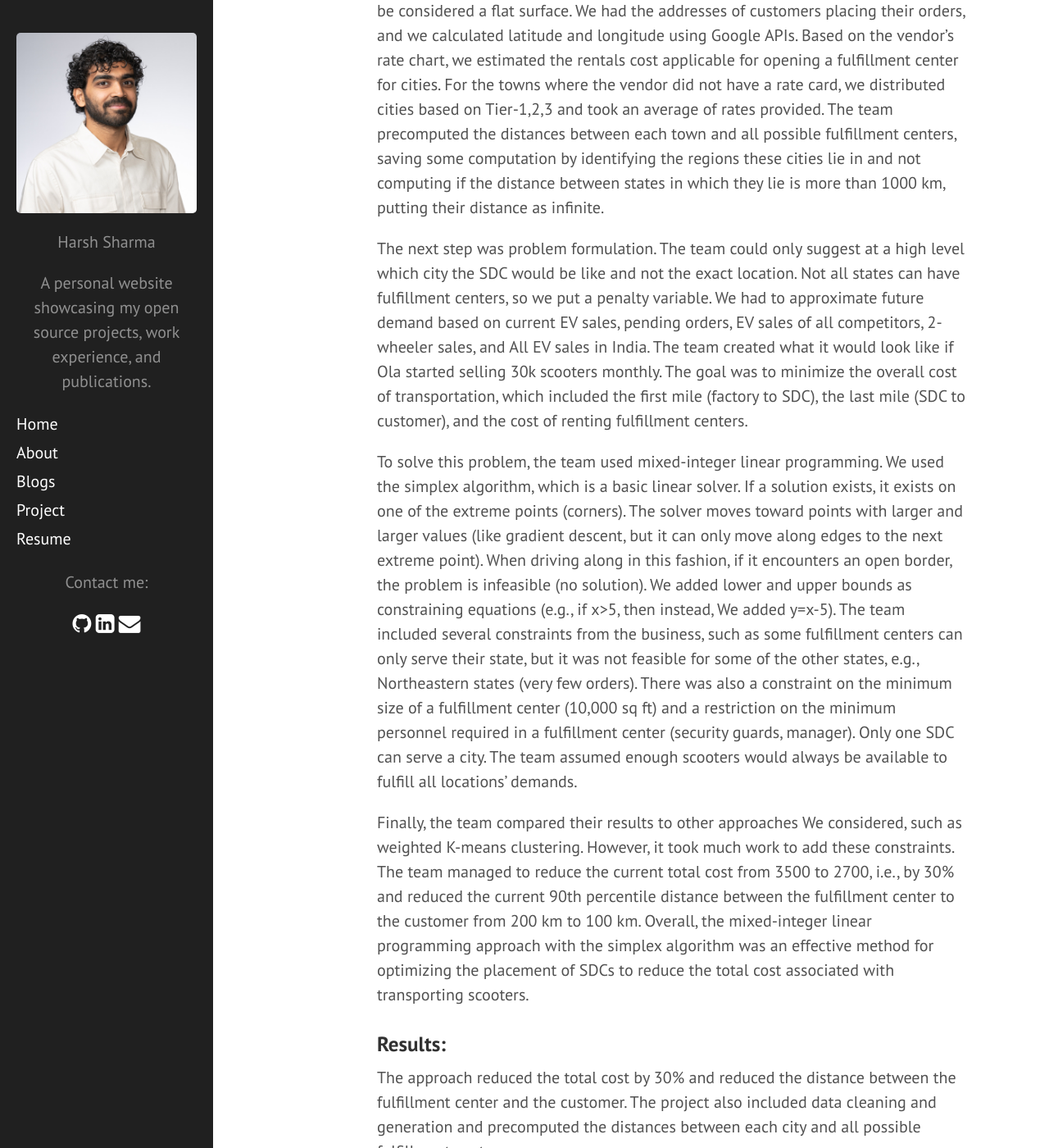
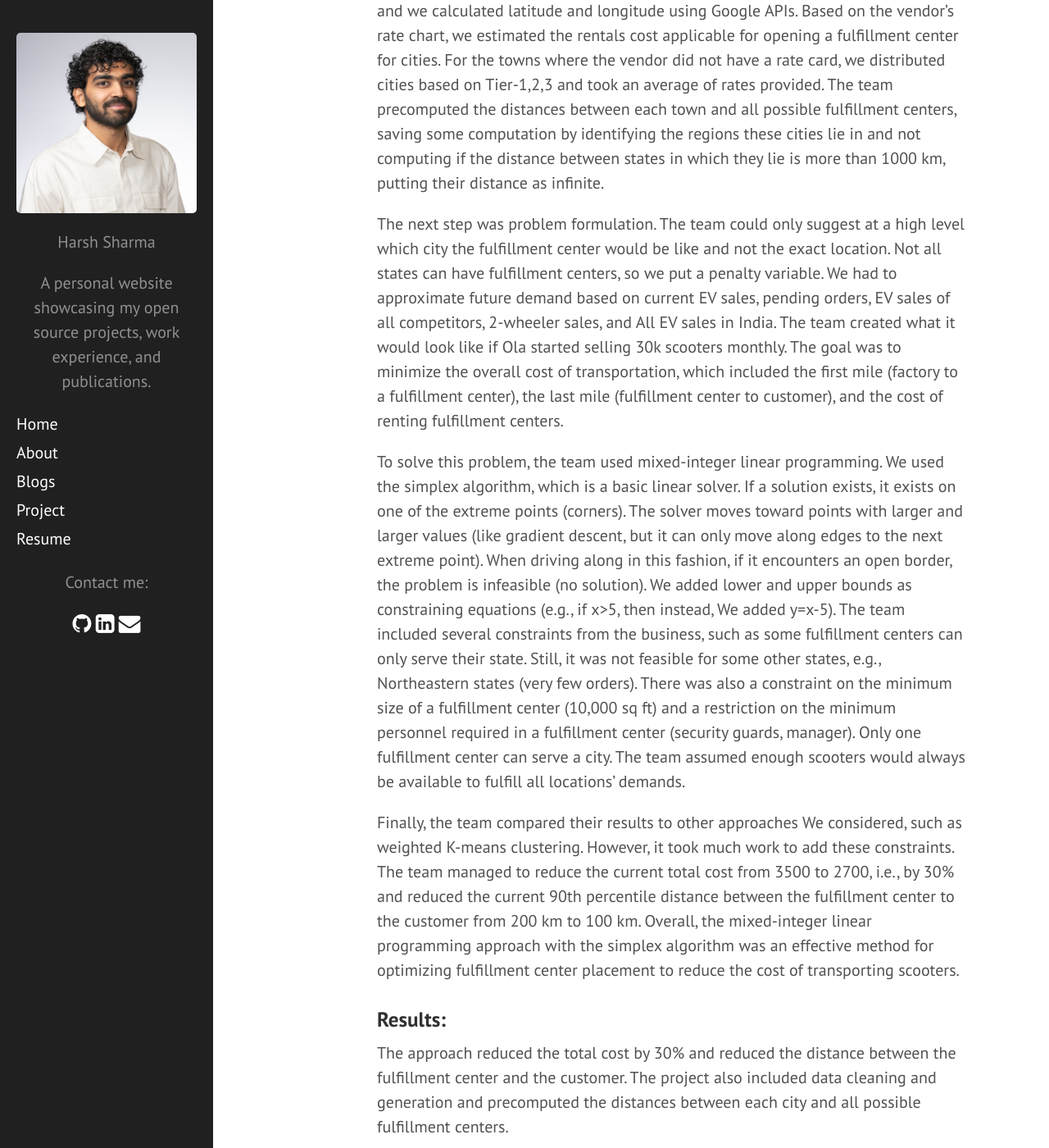
Before and after one commit to 97harsh/97harsh.github.io, a Jekyll site: the page built from _posts/2023-02-26-route-optimization.md, in a window 1280 px wide and 1400 px high, scrolled down 1990 px. Shown: the whole window at 82% size. Built offline with Jekyll 4.4.1, drawn with Linux system fonts in a browser that asks for light colours; nearby versions of some CDN libraries; Markdown is read by kramdown in place of the engine named in the settings; some of the changed text lies outside the part shown.

Commit message:
editing route optimization project

```diff
--- a/_posts/2023-02-26-route-optimization.md
+++ b/_posts/2023-02-26-route-optimization.md
@@ -1,7 +1,7 @@
 ---
 layout: post
 title: Reducing Transportation Costs with Fulfillment Center Location Optimization &#58; A Case Study
-description: In this project that I worked on at Ola, we aimed to identify the optimal locations to place Self-Driving Cars (SDCs) to minimize transportation costs. We used mixed integer linear programming to solve this problem, setting constraints based on business requirements such as minimum fulfillment center size and personnel. We also cleaned and generated data on city locations, customer addresses, and rental costs for the optimization algorithm. Through our methods, we reduced total costs by 30% and decreased the distance between fulfillment centers and customers by half.
+description: In this project, I worked on at Ola, we aimed to identify the optimal locations to place Scooter Fulfillment centers to minimize transportation costs. We used mixed integer linear programming to solve this problem, setting constraints based on business requirements such as minimum fulfillment center size and personnel. We also cleaned and generated data on city locations, customer addresses, and rental costs for the optimization algorithm. Through our methods, we reduced total costs by 30% and decreased the distance between fulfillment centers and customers by half.
 type: project
 
 tags: ["Route Optimization"]
@@ -9,34 +9,34 @@ tags: ["Route Optimization"]
 
 ### TL;DR
 
-In this project that I worked on at Ola, we aimed to identify the optimal locations to place Self-Driving Cars (SDCs) to minimize transportation costs. We used mixed integer linear programming to solve this problem, setting constraints based on business requirements such as minimum fulfillment center size and personnel. We also cleaned and generated data on city locations, customer addresses, and rental costs for the optimization algorithm. Through our methods, we reduced total costs by 30% and decreased the distance between fulfillment centers and customers by half.
+In this project that I worked on at Ola, we aimed to identify the optimal locations to place Fulfillment centers to minimize transportation costs. We used mixed integer linear programming to solve this problem, setting constraints based on business requirements such as minimum fulfillment center size and personnel. We also cleaned and generated data on city locations, customer addresses, and rental costs for the optimization algorithm. Through our methods, we reduced total costs by 30% and decreased the distance between fulfillment centers and customers by half.
 
 ### Introduction
-The project aims to identify the optimal locations for placing SDCs (Scooter Delivery Centers) to minimize the total cost associated with transportation.
+The project aims to identify the optimal locations for placing Scooter Fulfillment centers to minimize the total cost associated with transportation.
 
 ![Ola S1 pro scooter image](/assets/images/Ola Scooter S1 pro.webp){:class="post-images-class" title="Ola Scooter"}
 
 ### Problem statement:
 
-The problem statement for this project was to identify optimal locations for self-driving cars (SDCs) to reduce the cost of transporting scooters from fulfillment centers to customers. The aim was to create a model that would help the business minimize transportation costs while ensuring that customers receive their orders on time.
-The business had several constraints to consider while creating this model. For example, some fulfillment centers could only serve their state, while others could serve multiple states. Additionally, some states had low demand, and it was not feasible to have a fulfillment center in these states. The business also had constraints on the minimum size and personnel required in a fulfillment center, and only one SDC could serve a city. By considering these constraints, the model needed to provide the business with a feasible plan for the placement of SDCs that would optimize the overall cost of transportation.
+The problem statement for this project was to identify optimal locations for Scooter Fulfillment centers to reduce the cost of transporting scooters from fulfillment centers to customers. The aim was to create a model to help the business minimize transportation costs while ensuring customers receive their orders on time.
+The business had several constraints to consider while creating this model. For example, some fulfillment centers could only serve their state, while others could serve multiple states. Additionally, some states had low demand, and it was not feasible to have a fulfillment center in these states. The business also needed more constraints on the minimum size and personnel required in a fulfillment center. Only one fulfillment center could serve a city. By considering these constraints, the model needed to provide the business with a feasible plan for the placement of a fulfillment center that would optimize the overall cost of transportation.
 
 ### Methods:
 
 The first step was data cleaning and generation. The team had to clean the addresses of cities because these were custom-filled and could have spelling mistakes. They could only take a city that has sold a scooter and some suggested locations from businesses for opening a fulfillment center, which resulted in 1000 cities/towns overall. The team took Google maps-based distances between the city center for the fulfillment center and the centroid of all orders coming from the town, or otherwise city centers, assuming that all these points are close enough to be considered a flat surface. We had the addresses of customers placing their orders, and we calculated latitude and longitude using Google APIs. Based on the vendor's rate chart, we estimated the rentals cost applicable for opening a fulfillment center for cities. For the towns where the vendor did not have a rate card, we distributed cities based on Tier-1,2,3 and took an average of rates provided. The team precomputed the distances between each town and all possible fulfillment centers, saving some computation by identifying the regions these cities lie in and not computing if the distance between states in which they lie is more than 1000 km, putting their distance as infinite.
 
-The next step was problem formulation. The team could only suggest at a high level which city the SDC would be like and not the exact location. Not all states can have fulfillment centers, so we put a penalty variable. We had to approximate future demand based on current EV sales, pending orders, EV sales of all competitors, 2-wheeler sales, and All EV sales in India. The team created what it would look like if Ola started selling 30k scooters monthly. The goal was to minimize the overall cost of transportation, which included the first mile (factory to SDC), the last mile (SDC to customer), and the cost of renting fulfillment centers.
+The next step was problem formulation. The team could only suggest at a high level which city the fulfillment center would be like and not the exact location. Not all states can have fulfillment centers, so we put a penalty variable. We had to approximate future demand based on current EV sales, pending orders, EV sales of all competitors, 2-wheeler sales, and All EV sales in India. The team created what it would look like if Ola started selling 30k scooters monthly. The goal was to minimize the overall cost of transportation, which included the first mile (factory to a fulfillment center), the last mile (fulfillment center to customer), and the cost of renting fulfillment centers.
 
 <!-- TODO: Add what is simplex algorithm here or as another blog post -->
 <!-- Add Ola scooter images -->
 
-To solve this problem, the team used mixed-integer linear programming. We used the simplex algorithm, which is a basic linear solver. If a solution exists, it exists on one of the extreme points (corners). The solver moves toward points with larger and larger values (like gradient descent, but it can only move along edges to the next extreme point). When driving along in this fashion, if it encounters an open border, the problem is infeasible (no solution). We added lower and upper bounds as constraining equations (e.g., if x>5, then instead, We added y=x-5). The team included several constraints from the business, such as some fulfillment centers can only serve their state, but it was not feasible for some of the other states, e.g., Northeastern states (very few orders). There was also a constraint on the minimum size of a fulfillment center (10,000 sq ft) and a restriction on the minimum personnel required in a fulfillment center (security guards, manager). Only one SDC can serve a city. The team assumed enough scooters would always be available to fulfill all locations' demands.
+To solve this problem, the team used mixed-integer linear programming. We used the simplex algorithm, which is a basic linear solver. If a solution exists, it exists on one of the extreme points (corners). The solver moves toward points with larger and larger values (like gradient descent, but it can only move along edges to the next extreme point). When driving along in this fashion, if it encounters an open border, the problem is infeasible (no solution). We added lower and upper bounds as constraining equations (e.g., if x>5, then instead, We added y=x-5). The team included several constraints from the business, such as some fulfillment centers can only serve their state. Still, it was not feasible for some other states, e.g., Northeastern states (very few orders). There was also a constraint on the minimum size of a fulfillment center (10,000 sq ft) and a restriction on the minimum personnel required in a fulfillment center (security guards, manager). Only one fulfillment center can serve a city. The team assumed enough scooters would always be available to fulfill all locations' demands.
 
-Finally, the team compared their results to other approaches We considered, such as weighted K-means clustering. However, it took much work to add these constraints. The team managed to reduce the current total cost from 3500 to 2700, i.e., by 30% and reduced the current 90th percentile distance between the fulfillment center to the customer from 200 km to 100 km. Overall, the mixed-integer linear programming approach with the simplex algorithm was an effective method for optimizing the placement of SDCs to reduce the total cost associated with transporting scooters.
+Finally, the team compared their results to other approaches We considered, such as weighted K-means clustering. However, it took much work to add these constraints. The team managed to reduce the current total cost from 3500 to 2700, i.e., by 30% and reduced the current 90th percentile distance between the fulfillment center to the customer from 200 km to 100 km. Overall, the mixed-integer linear programming approach with the simplex algorithm was an effective method for optimizing fulfillment center placement to reduce the cost of transporting scooters.
 
 ### Results:
 
 The approach reduced the total cost by 30% and reduced the distance between the fulfillment center and the customer. The project also included data cleaning and generation and precomputed the distances between each city and all possible fulfillment centers.
 
 ### Discussion:
-Other approaches, such as Weighted K-means clustering, were considered but were not used due to difficulties in adding constraints. We approximated future demand based on current EV sales and other factors. Overall, the project successfully identified optimal SDC locations and reduced the total cost of transportation.
+Other approaches, such as Weighted K-means clustering, were considered but were not used due to difficulties in adding constraints. We approximated future demand based on current EV sales and other factors. Overall, the project successfully identified optimal fulfillment center locations and reduced the total cost of transportation.
```
